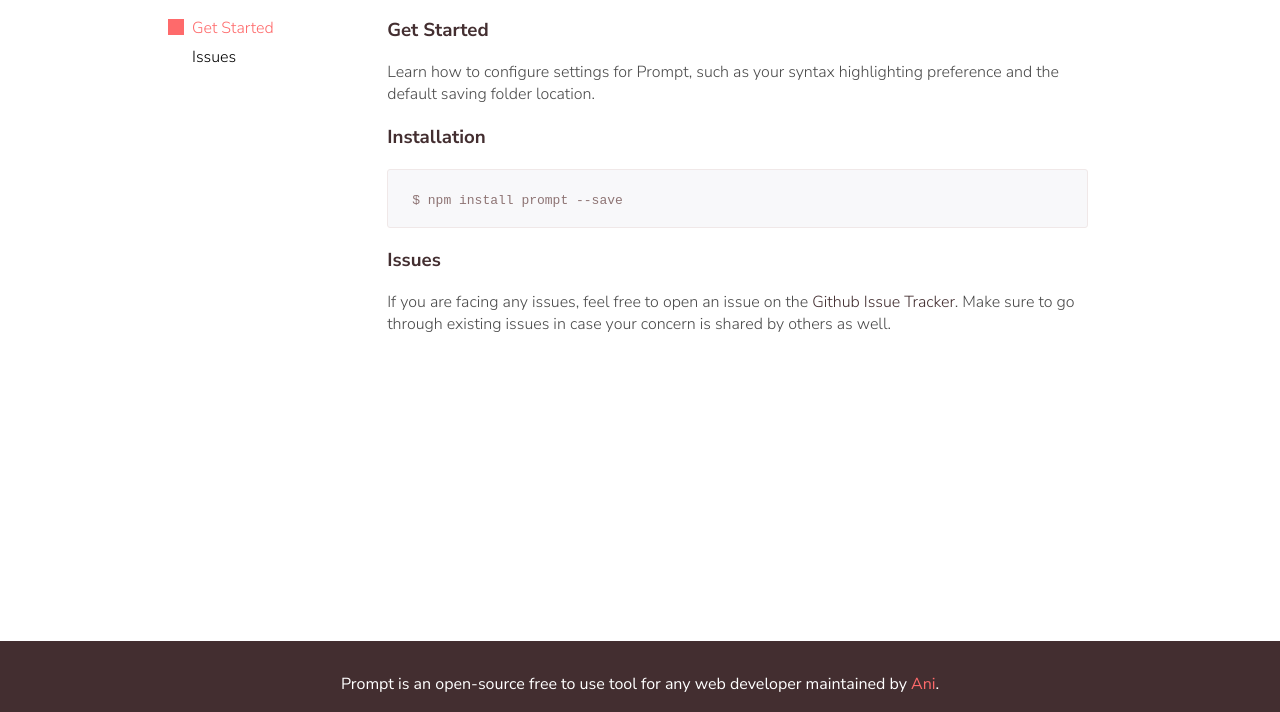
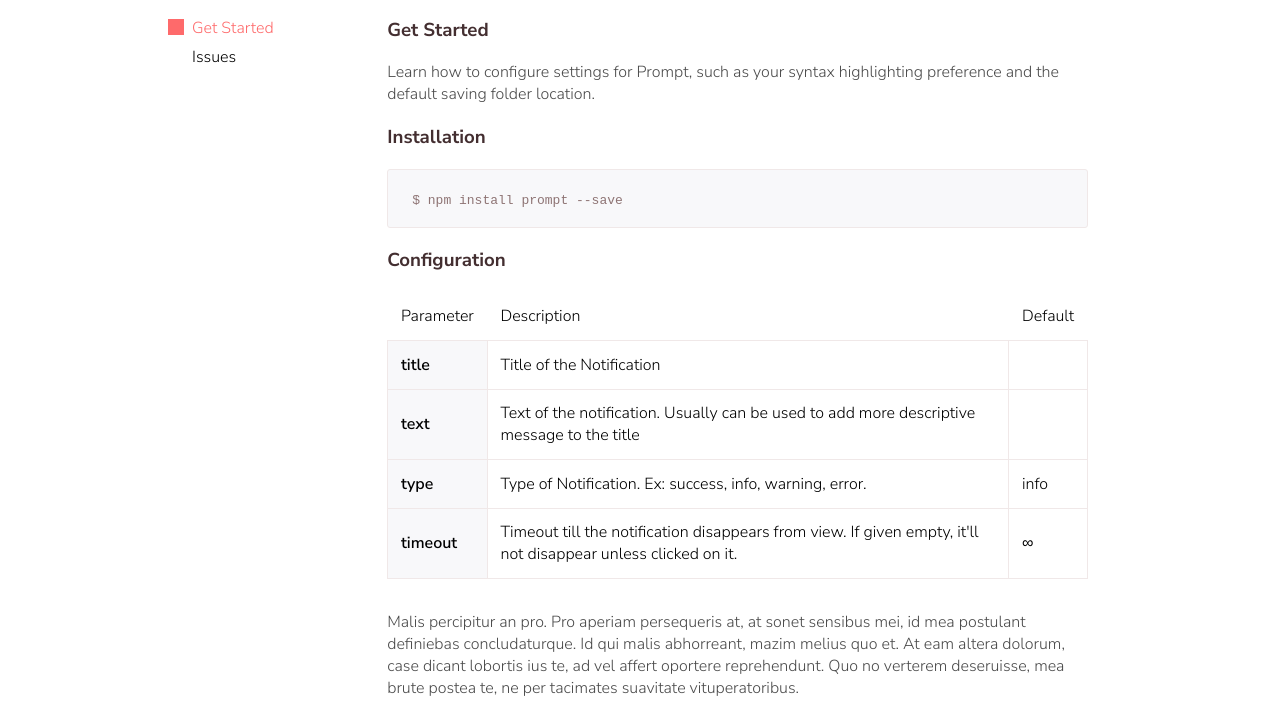
Before and after one commit to anistark/prompt, a plain HTML site: page doc.html in a window 1280 px wide. Shown: the part 73-785 px from the top of the page. Drawn offline with nearby package versions, Linux system fonts and the light colour scheme.

Commit message:
finished doc

```diff
--- a/doc.html
+++ b/doc.html
@@ -44,35 +44,40 @@
             </pre>
                 </div>
             </section>
-            <!-- <section class="js-section">
+            <section class="js-section">
                 <h3 class="section__title">Configuration</h3>
-                <p>Learn how to configure settings for Prompt, such as your syntax highlighting preference and the default saving folder location.</p>
+                <!-- <p>Learn how to configure settings for Prompt, such as your syntax highlighting preference and the default saving folder location.</p> -->
                 <table id="customers">
                     <tr>
-                        <th>Options</th>
-                        <th>Value</th>
+                        <th>Parameter</th>
+                        <th>Description</th>
                         <th>Default</th>
                     </tr>
                     <tr>
-                        <td>encryption</td>
-                        <td>encrypt all notes before saving. If turned on, it requires password to open the file.</td>
-                        <td>false</td>
+                        <td>title</td>
+                        <td>Title of the Notification</td>
+                        <td></td>
                     </tr>
                     <tr>
-                        <td>highlighting</td>
-                        <td>Show syntax highlight on markdown text.</td>
-                        <td>true</td>
+                        <td>text</td>
+                        <td>Text of the notification. Usually can be used to add more descriptive message to the title</td>
+                        <td></td>
                     </tr>
                     <tr>
-                        <td>prettyTable</td>
-                        <td>Render table with Prompt’s pretty table style.</td>
-                        <td>true</td>
+                        <td>type</td>
+                        <td>Type of Notification. Ex: success, info, warning, error.</td>
+                        <td>info</td>
+                    </tr>
+                    <tr>
+                        <td>timeout</td>
+                        <td>Timeout till the notification disappears from view. If given empty, it'll not disappear unless clicked on it.</td>
+                        <td>∞</td>
                     </tr>
                 </table>
                 <p>Malis percipitur an pro. Pro aperiam persequeris at, at sonet sensibus mei, id mea postulant definiebas concludaturque. Id qui malis abhorreant, mazim melius quo et. At eam altera dolorum, case dicant lobortis ius te, ad vel affert oportere
                     reprehendunt. Quo no verterem deseruisse, mea brute postea te, ne per tacimates suavitate vituperatoribus.</p>
                 <hr />
-            </section> -->
+            </section>
             <!-- <section class="js-section">
                 <h3 class="section__title">Keybindings</h3>
                 <p>Lorem ipsum dolor sit amet, scripta tibique indoctum sit ei, mel inani aeterno ad. Facer oratio ex per. At eam movet verear, in sea brute patrioque disputando, usu nonumes torquatos an. Ex his quaerendum intellegebat, ut vel homero accusam.
```
Also changed, not shown: index.html (+1 -1 lines).
